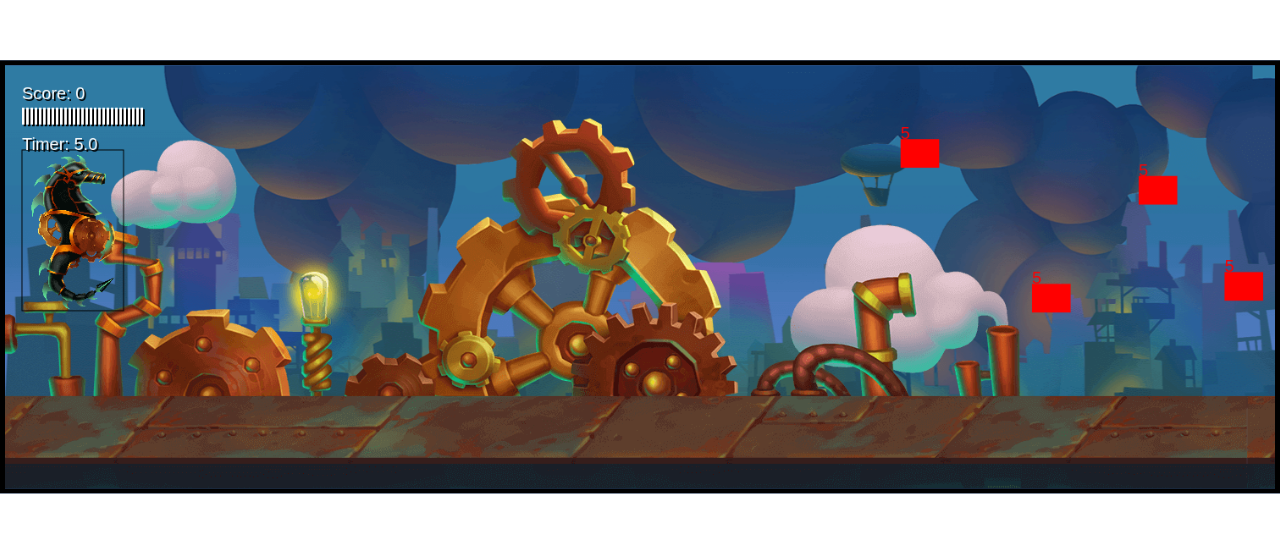
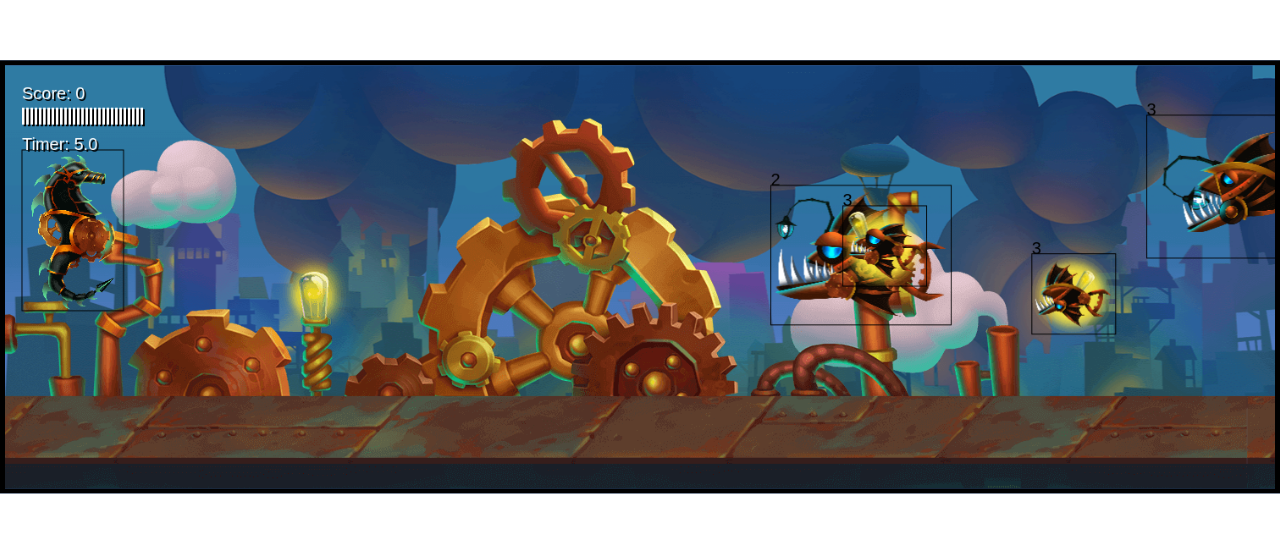
Before and after one commit to juanesidrobo/Js-Game-, a plain HTML site: page index.html in a window 1280 px wide. Shown: the part 123-656 px from the top of the page. Drawn offline with Linux system fonts and the light colour scheme.

Commit message:
add powerups, more enemies

```diff
--- a/index.html
+++ b/index.html
@@ -12,6 +12,9 @@
 
     <!--Characters-->
     <img src="assets/player.png" id="player">
+    <img src="assets/angler1.png" id="angler1">
+    <img src="assets/angler2.png" id="angler2">
+    <img src="assets/lucky.png" id="lucky">
     <!--Props-->
 
     <!--Enviroment-->
--- a/script.js
+++ b/script.js
@@ -60,8 +60,11 @@ window.addEventListener('load', function(){
             this.maxSpeed = 2;
             this.projectiles = []
             this.image = document.getElementById('player');
+            this.powerUp = false;
+            this.powerUpTimer = 0;
+            this.powerUpLimit = 10000;
         }
-        update(){
+        update(deltaTime){
             if(this.game.keys.includes('ArrowUp')) this.speedY = -this.maxSpeed;
             else if (this.game.keys.includes('ArrowDown')) this.speedY = this.maxSpeed;
             else this.speedY = 0;
@@ -76,21 +79,45 @@ window.addEventListener('load', function(){
             } else{
                 this.frameX = 0;
             }
+            //Power up
+
+            if (this.powerUp){
+                if (this.powerUpTimer > this.powerUpLimit){
+                    this.powerUpTimer = 0;
+                    this.powerUp = false;
+                    this.frameY = 0;
+                } else {
+                    this.powerUpTimer += deltaTime;
+                    this.frameY = 1;
+                    this.game.ammo += 0.1;
+                }
+            }
         }
         draw(context){
             //context.fillStyle = 'aqua';
             if (this.game.debug) context.strokeRect(this.x, this.y, this.width, this.height);
-            context.drawImage(this.image, this.frameX * this.width, this.frameY * this.height, this.width , this.height, this.x, this.y, this.width, this.height)
             this.projectiles.forEach(projectile =>{
                 projectile.draw(context);
             });
+            context.drawImage(this.image, this.frameX * this.width, this.frameY * this.height, this.width , this.height, this.x, this.y, this.width, this.height);
+
         }
         shootTop(){
             if(this.game.ammo > 0){
-                this.projectiles.push(new Projectile(this.game, this.x + 75, this.y));
+                this.projectiles.push(new Projectile(this.game, this.x + 75, this.y + 30));
                 this.game.ammo--;
             }
-
+            if (this.powerUp) this.shootBottom();
+        }
+        shootBottom(){
+            if(this.game.ammo > 0){
+                this.projectiles.push(new Projectile(this.game, this.x + 75, this.y + 175));
+            }
+        }
+        enterPowerUp(){
+            this.powerUpTimer = 0;
+            this.powerUp = true;
+            this.game.ammo = this.game.maxAmmo;
         }
     }
     class Enemy{
@@ -99,16 +126,21 @@ window.addEventListener('load', function(){
             this.x = this.game.width;
             this.speedX = Math.random() * -1.5 - 0.5;
             this.markedForDeletion = false;
-            this.lives = 5;
-            this.score = this.lives;
+
+            this.frameX = 0;
+            this.frameY = 0;
+            this.maxFrame = 37;
         }
         update(){
-            this.x += this.speedX;
+            this.x += this.speedX - this.game.speed;
             if(this.x + this.width < 0) this.markedForDeletion = true;
+            if (this.frameX < this.maxFrame){
+                this.frameX++;
+            } else this.frameX = 0;
         }
         draw(context){
-            context.fillStyle = 'red';
-            context.fillRect(this.x, this.y, this.width, this.height);
+            if (this.game.debug) context.strokeRect(this.x, this.y, this.width, this.height);
+            context.drawImage(this.image, this.frameX * this.width, this.frameY * this.height, this.width , this.height, this.x, this.y, this.width, this.height);
             context.font = '20px Arial';
             context.fillText(this.lives, this.x, this.y);
         }
@@ -116,9 +148,38 @@ window.addEventListener('load', function(){
     class Angler1 extends Enemy{
         constructor(game){
             super(game);
-            this.width = 228 * 0.2;
-            this.height = 169 * 0.2;
+            this.width = 228;
+            this.height = 169;
             this.y = Math.random() * (this.game.height * 0.9 - this.height);
+            this.image = document.getElementById('angler1');
+            this.frameY = Math.floor(Math.random() * 3);
+            this.lives = 3;
+            this.score = this.lives;
+        }
+    }
+    class Angler2 extends Enemy{
+        constructor(game){
+            super(game);
+            this.width = 213;
+            this.height = 165;
+            this.y = Math.random() * (this.game.height * 0.9 - this.height);
+            this.image = document.getElementById('angler2');
+            this.frameY = Math.floor(Math.random() * 2);
+            this.lives = 2;
+            this.score = this.lives;
+        }
+    }
+    class LuckyFish extends Enemy{
+        constructor(game){
+            super(game);
+            this.width = 99;
+            this.height = 95;
+            this.y = Math.random() * (this.game.height * 0.9 - this.height);
+            this.image = document.getElementById('lucky');
+            this.frameY = Math.floor(Math.random() * 2);
+            this.lives = 3;
+            this.score = 15;
+            this.type = 'lucky';
         }
     }
     class Layer{
@@ -130,7 +191,6 @@ window.addEventListener('load', function(){
             this.height = 500;
             this.x = 0;
             this.y = 0;
-
         }
         update(){
             if (this.x <= -this.width) this.x = 0;
@@ -177,9 +237,7 @@ window.addEventListener('load', function(){
             context.font = this.fontSize + 'px ' + this.fontFamily;
             //Score
             context.fillText('Score: '+ this.game.score, 20, 40);
-            for (let i = 0; i < this.game.ammo; i++){
-                context.fillRect(20+5 * i, 50, 3, 20)
-            }
+
             //Timer
             const formattedTime = (this.game.gameTime * 0.001).toFixed(1)
             context.fillText('Timer: ' + formattedTime, 20, 100);
@@ -200,6 +258,10 @@ window.addEventListener('load', function(){
                 context.fillText(message1, this.game.width * 0.5, this.game.height * 0.5 - 40);
                 context.font = '25px' + this.fontFamily;
                 context.fillText(message2, this.game.width * 0.5, this.game.height * 0.5 + 40);
+            }
+            if (this.game.player.powerUp) context.fillStyle = '#ffffbd';
+            for (let i = 0; i < this.game.ammo; i++){
+                context.fillRect(20+5 * i, 50, 3, 20)
             }
             context.restore();
         }
@@ -224,7 +286,7 @@ window.addEventListener('load', function(){
             this.score = 0;
             this.winningScore = 10;
             this.gameTime = 0;
-            this.timeLimit = 5000;
+            this.timeLimit = 15000;
             this.speed = 1;
             this.debug = true;
         }
@@ -233,7 +295,7 @@ window.addEventListener('load', function(){
             if(this.gameTime > this.timeLimit) this.gameOver = true;
             this.background.update();
             this.background.layer4.update();
-            this.player.update();
+            this.player.update(deltaTime);
             if(this.ammoTimer > this.ammoInterval){
                 if(this.ammo < this.maxAmmo) this.ammo++;
                 this.ammoTimer = 0;
@@ -244,6 +306,8 @@ window.addEventListener('load', function(){
                 enemy.update();
                 if (this.checkCollision(this.player, enemy)){
                     enemy.markedForDeletion = true;
+                    if ((enemy.type = 'lucky')) this.player.enterPowerUp();
+                    else this.score--;
                 }
                 this.player.projectiles.forEach(projectile => {
                     if(this.checkCollision(projectile, enemy)){
@@ -274,7 +338,11 @@ window.addEventListener('load', function(){
             });
         }
         addEnemy(){
-            this.enemies.push(new Angler1(this))
+            const randomize = Math.random();
+            if (randomize < 0.3) this.enemies.push(new Angler1(this));
+            else if (randomize < 0.6) this.enemies.push(new Angler2(this));
+            else this.enemies.push(new LuckyFish(this));
+
         }
         checkCollision(rect1, rect2){
             return (   rect1.x < rect2.x + rect2.width &&
--- a/style.css
+++ b/style.css
@@ -14,6 +14,6 @@
     max-width: 100%;
     max-height: 100%;
 }
-#layer1, #layer2, #layer3, #layer4, #player{
+#layer1, #layer2, #layer3, #layer4, #player, #angler1, #angler2, #lucky{
     display: none;
 }
```
